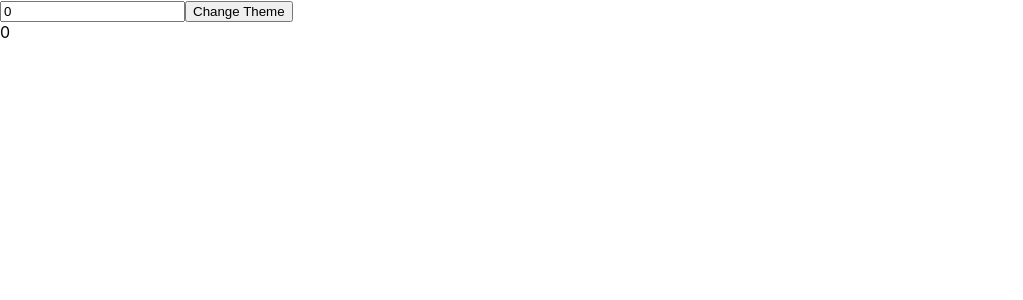
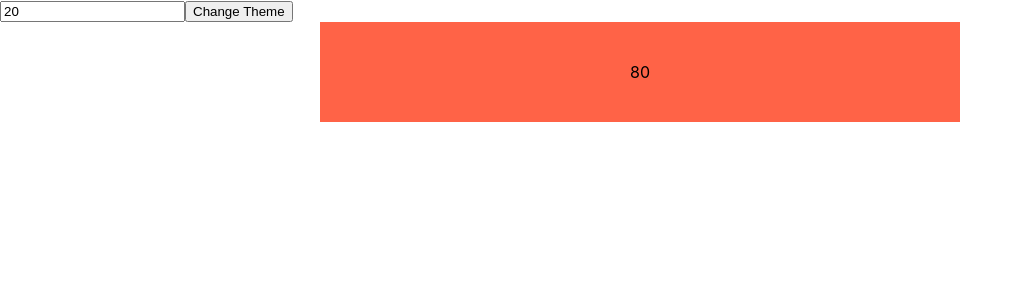
Before and after one commit to sasban9/react2023, a React (Create React App) app: page / in a window 1280 px wide. Shown: the top 300 px of the page, without its empty margins (0-1023 px from the left). Built offline with nearby package versions, Linux system fonts and the light colour scheme.

Commit message:
useMemo comes to rescue!

```diff
--- a/src/App.js
+++ b/src/App.js
@@ -2,13 +2,21 @@ import "./App.css";
 import React, { useMemo, useState } from "react";
 
 export default function App() {
-  const [number, setNumber] = useState(0);
+  const [number, setNumber] = useState(20);
   const [dark, setDark] = useState(false);
-  const doubleNumber = slowFunction(number);
+  const doubleNumber = useMemo(() => {
+    return slowFunction(number);
+  }, [number]);
 
+  // dont memoize everything as it has a memory overhead
   const themeStyles = {
-    backgroundColor: dark ? "black" : "white",
-    color: dark ? "white" : "black",
+    backgroundColor: dark ? "black" : "tomato",
+    color: dark ? "tomato" : "black",
+    textAlign: 'center',
+    height: (doubleNumber+20)+'px',
+    width: '50%',
+    lineHeight: (doubleNumber+20)+'px',
+    margin: '0 auto'
   };
 
   return (
@@ -29,5 +37,5 @@ export default function App() {
 function slowFunction(num) {
   console.log("Calling slow function");
   for (let i = 0; i < 1000000000; i++) {}
-  return num * 2;
+  return num * 4;
 }
```
